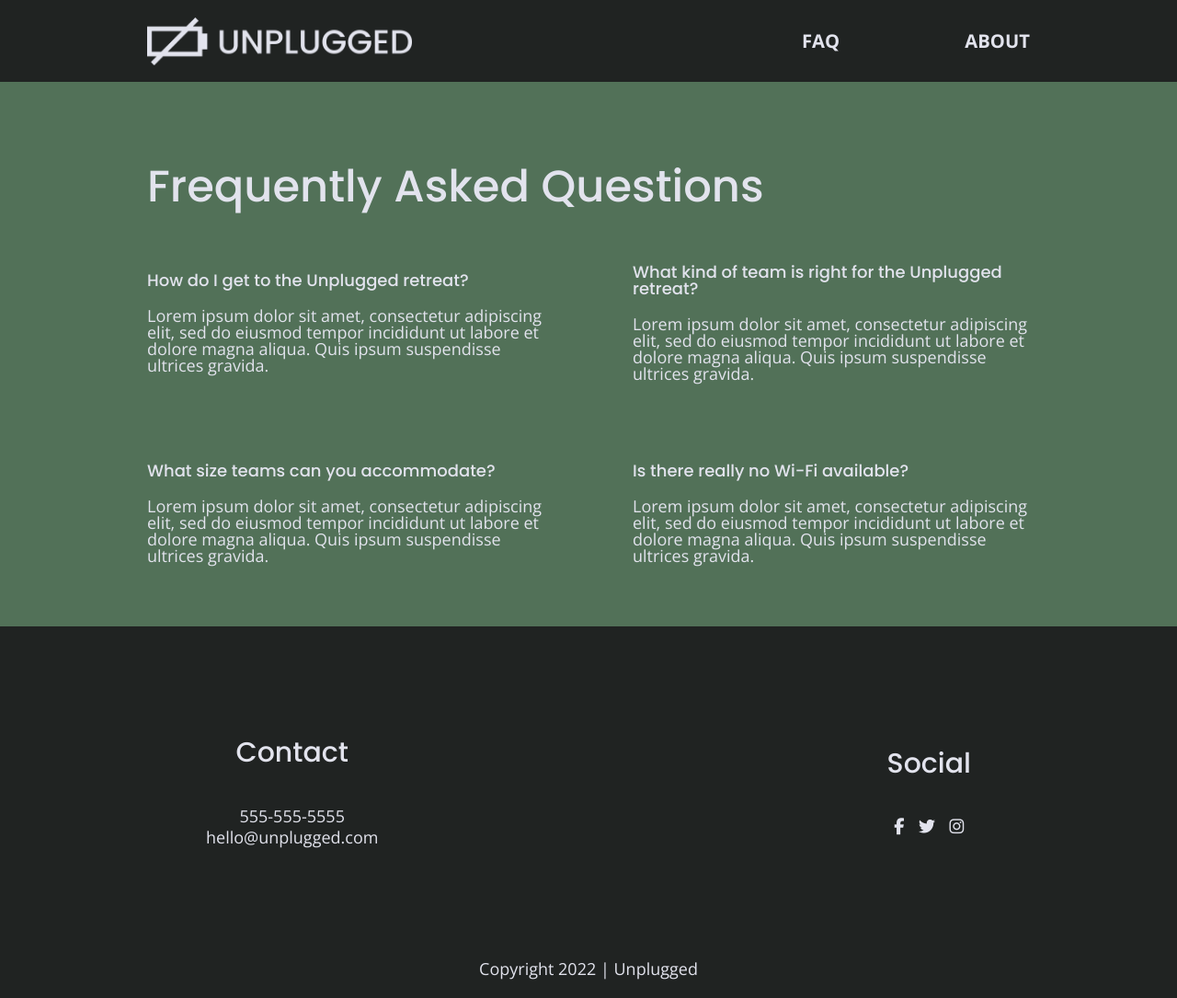
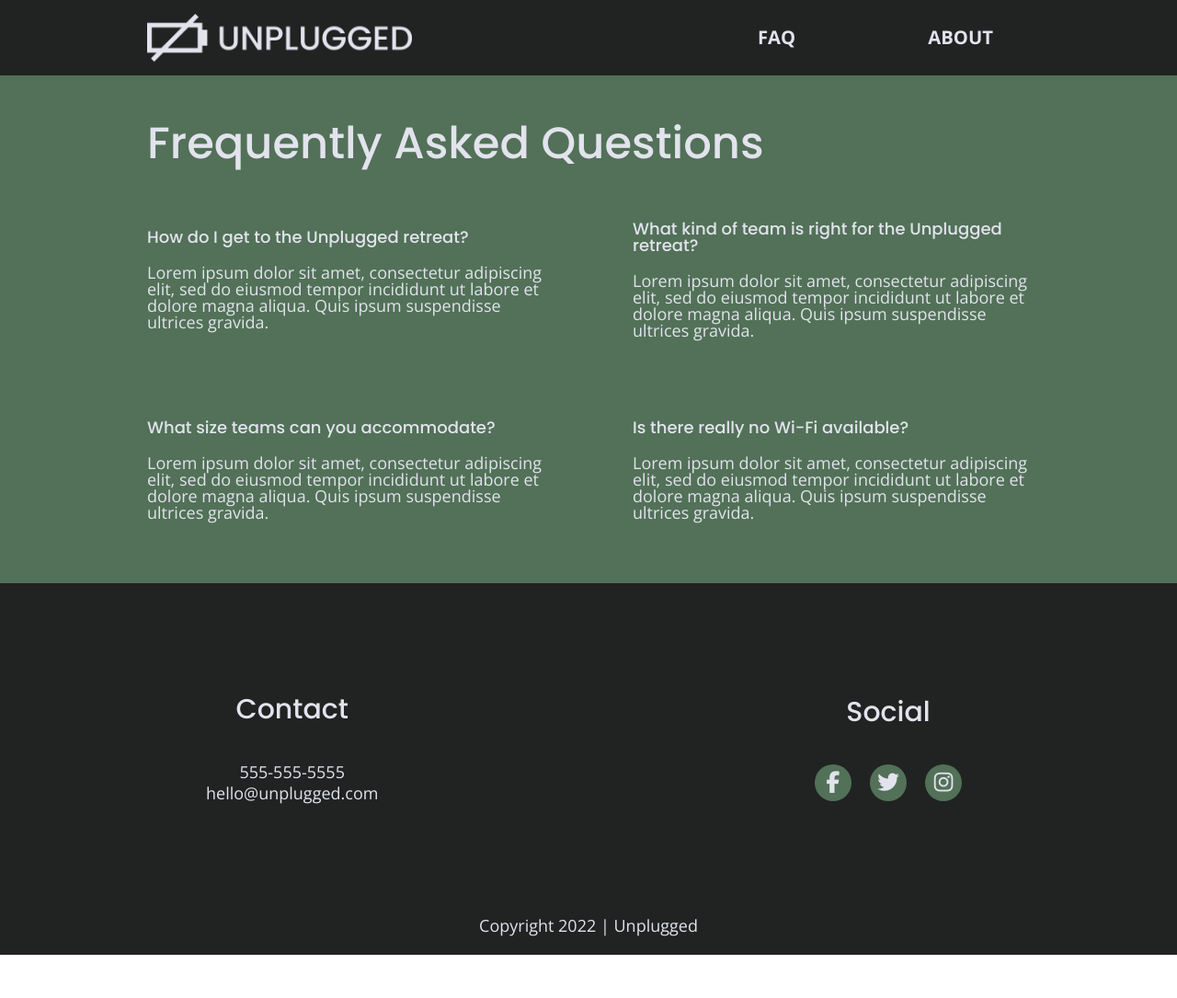
Before and after one commit to andr9w/glowing-waddle, a website: page faq/index.html in a window 1280 px wide. Shown: the whole page at 92% size. After the commit the page ends 1038 px from the top, so only its background shows below. Drawn offline with nearby package versions, Linux system fonts and the light colour scheme.

Commit message:
Use font icons for Social links

```diff
--- a/css/main.css
+++ b/css/main.css
@@ -102,7 +102,14 @@ body {
 ul,
 ol {
     list-style-type: none;
+    margin: 0;
 }
+
+/*
+ul {
+    margin-left: -40px;
+}
+*/
 
 a {
     color: #e2e3ed;
@@ -113,6 +120,7 @@ h2 {
     font-family: 'Poppins', sans-serif;
     font-size: 1.875em;
     font-weight: 500;
+    margin: 0;
 }
 
 h3,
@@ -199,6 +207,7 @@ header nav ul {
     display: flex;
     justify-content: space-around;
     width: 100%;
+    padding-right: 40px; /* balance user agent style from browser */
 }
 
 header nav ul li {
@@ -229,10 +238,19 @@ footer .social-icons {
     align-items: center;
 }
 
+footer .social-icons p i {
+    font-size: 1.3125em;
+}
+
 footer .social-icons p {
     display: flex;
     justify-content: center;
     align-items: center;
+/*    margin: 0 10px; */
+    background-color: #527158;
+    border-radius: 50%;
+    width: 40px;
+    height: 40px;
 }
 
 footer .copyright {
@@ -547,7 +565,7 @@ input[type=button] {
     }
 
     header nav {
-        width: 30%;
+        width: 35%;
     }
 
     header nav ul {
@@ -600,6 +618,10 @@ input[type=button] {
         width: 62%;
     }
 
+    .features i {
+        margin-bottom: 30px;
+    }
+
     /* Reviews */
     .reviews article {
         display: flex;
@@ -648,6 +670,10 @@ input[type=button] {
 
     footer .copyright {
         width: 100%;
+    }
+
+    footer .social-icons p {
+        margin: 0 10px;
     }
 
     /* About Page */
@@ -764,6 +790,10 @@ input[type=button] {
         font-size: 1.875em;
     }
 
+    footer .social-icons p {
+        margin: 0 10px;
+    }
+
     /* ========================================================
        About Page
        ========================================================
--- a/faq/index.html
+++ b/faq/index.html
@@ -52,8 +52,7 @@
     </div> <!-- header content-wrapper ends here -->
 </header>
 
-<main>
-    <section class="faq">
+<main class="faq">
     <div class="content-wrapper">
         <h2>Frequently Asked Questions</h2>
         <div class="faq-content">
@@ -81,7 +80,6 @@
             </p>
         </div>
     </div> <!-- faq content-wrapper ends here -->
-    </section>
 
 </main> <!-- main wrapper ends -->
 
```
Also changed, not shown: about/index.html (+1 -1 lines). Lines whose indentation alone changed are shown as unchanged.
